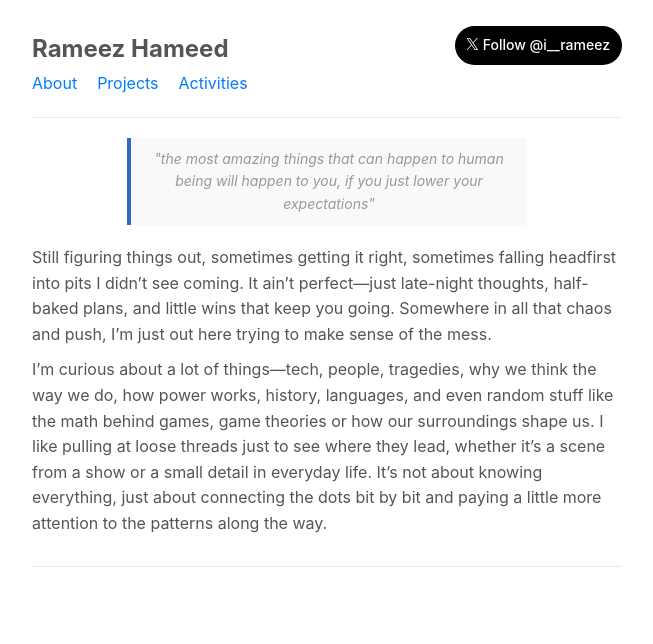
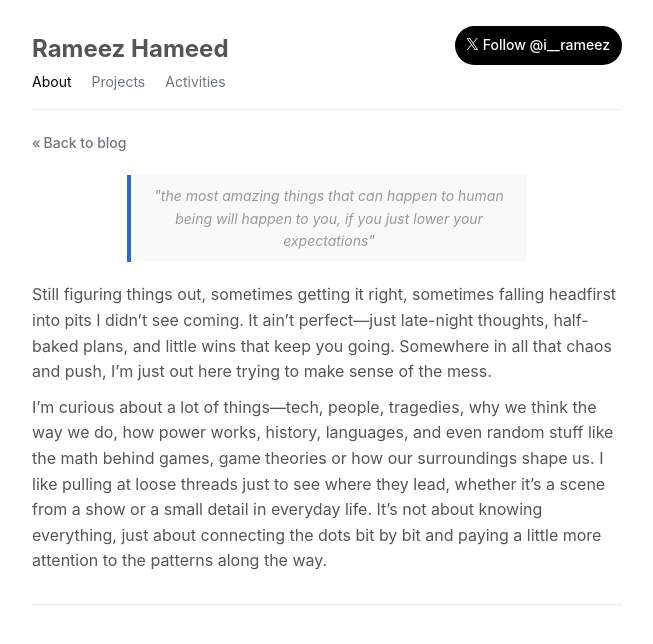
Before and after one commit to rameez012001/rameez, a React (Create React App) app: page /about in a window 1280 px wide. Shown: the top 644 px of the page, without its empty margins (313-966 px from the left). Built offline with nearby package versions, Linux system fonts and the light colour scheme.

Commit message:
refactor: update styles and add skeleton loading components; enhance navigation links

```diff
--- a/src/Components/assets/css/global.css
+++ b/src/Components/assets/css/global.css
@@ -1,3 +1,4 @@
+@charset "UTF-8";
 *,
 *::before,
 *::after {
@@ -28,7 +29,7 @@ body {
 }
 
 a {
-  color: #007bff;
+  color: #6c757d;
   text-decoration: none;
 }
 a:hover, a:focus {
@@ -77,6 +78,63 @@ img {
   }
 }
 
+.skeleton-container {
+  margin: 30px 0;
+}
+@media screen and (max-width: 600px) {
+  .skeleton-container {
+    margin: 20px 0;
+  }
+}
+
+.skeleton-card {
+  height: 20px;
+  margin: 10px 0;
+  background: linear-gradient(90deg, #eee 25%, #ddd 50%, #eee 75%);
+  background-size: 200% 100%;
+  animation: shimmer 3s infinite;
+  border-radius: 4px;
+}
+@media screen and (max-width: 600px) {
+  .skeleton-card {
+    height: 15px;
+    margin: 5px 0;
+  }
+}
+@keyframes shimmer {
+  from {
+    background-position: 200% 0;
+  }
+  to {
+    background-position: -200% 0;
+  }
+}
+
+.back-link-container {
+  margin-bottom: 20px;
+}
+.back-link-container .back-link {
+  display: inline-flex;
+  align-items: center;
+  font-size: 14px;
+  font-weight: 500;
+  color: #6c757d;
+  text-decoration: none;
+}
+.back-link-container .back-link:hover {
+  color: rgb(60.7210300429, 65.7811158798, 70.2789699571);
+}
+.back-link-container .back-link::before {
+  content: "«";
+  margin-right: 3px;
+  font-size: 14px;
+}
+@media screen and (max-width: 600px) {
+  .back-link-container {
+    margin-bottom: 10px;
+  }
+}
+
 #quote {
   font-style: italic;
   max-width: 400px;
@@ -94,7 +152,7 @@ img {
 
 header {
   border-bottom: 1px solid #eaeaea;
-  padding-bottom: 20px;
+  padding-bottom: 15px;
   margin: 20px 0;
 }
 @media screen and (max-width: 600px) {
@@ -110,14 +168,14 @@ header .header-content {
 header .header-content #name {
   margin: 0;
 }
-header .header-content #name a {
+header .header-content a {
   color: #555;
   text-decoration: none;
   font-size: 24px;
   font-weight: bold;
 }
 @media screen and (max-width: 600px) {
-  header .header-content #name a {
+  header .header-content a {
     font-size: 20px;
   }
 }
@@ -166,10 +224,21 @@ header .header-content #name a {
   margin: 0;
   padding: 0;
 }
+.nav-links li {
+  font-size: 14px;
+}
+.nav-links li a {
+  color: #6c757d;
+}
+.nav-links li a.active, .nav-links li a:hover {
+  color: black;
+}
+.nav-links li a:hover, .nav-links li a:focus {
+  text-decoration: none;
+}
 @media screen and (max-width: 600px) {
   .nav-links {
-    gap: 8px;
-    font-size: 14px;
+    gap: 15px;
   }
 }
 
@@ -184,7 +253,8 @@ header .header-content #name a {
 
 .content-header h1 {
   color: #2b6cc2;
-  font-size: 24px;
+  font-size: 20px;
+  font-weight: 400;
 }
 @media screen and (max-width: 600px) {
   .content-header h1 {
@@ -197,27 +267,4 @@ header .header-content #name a {
   text-decoration: underline;
   color: #555;
   margin-bottom: 10px;
-}
-
-.skeleton-card {
-  height: 20px;
-  margin: 10px 0;
-  background: linear-gradient(90deg, #eee 25%, #ddd 50%, #eee 75%);
-  background-size: 200% 100%;
-  animation: shimmer 3s infinite;
-  border-radius: 4px;
-}
-@media screen and (max-width: 600px) {
-  .skeleton-card {
-    height: 15px;
-    margin: 5px 0;
-  }
-}
-@keyframes shimmer {
-  from {
-    background-position: 200% 0;
-  }
-  to {
-    background-position: -200% 0;
-  }
 }/*# sourceMappingURL=global.css.map */
--- a/src/Components/assets/sass/global.sass
+++ b/src/Components/assets/sass/global.sass
@@ -1,7 +1,8 @@
 // Variables
 $font-stack: -apple-system, BlinkMacSystemFont, Roboto, sans-serif
 $primary-color: #555
-$link-color: #007bff
+$header-color: #2b6cc2
+$link-color: #6c757d
 
 // Mixins
 @mixin clearfix
@@ -74,20 +75,58 @@ img
     @media screen and (max-width: 600px)
         font-size: 12px
 
+.skeleton-container
+    margin: 30px 0
+    @media screen and (max-width: 600px)
+        margin: 20px 0
+.skeleton-card
+    height: 20px
+    margin: 10px 0
+    background: linear-gradient(90deg, #eee 25%, #ddd 50%, #eee 75%)
+    background-size: 200% 100%
+    animation: shimmer 3s infinite
+    border-radius: 4px
+    @media screen and (max-width: 600px)
+        height: 15px
+        margin: 5px 0
+    @keyframes shimmer
+        from
+            background-position: 200% 0
+        to
+            background-position: -200% 0
+
+.back-link-container
+    margin-bottom: 20px
+    .back-link
+        display: inline-flex
+        align-items: center
+        font-size: 14px
+        font-weight: 500
+        color: $link-color
+        text-decoration: none
+        &:hover
+            color: darken($link-color, 20%)
+        &::before
+            content: "«"
+            margin-right: 3px
+            font-size: 14px
+    @media screen and (max-width: 600px)
+        margin-bottom: 10px
+
 #quote
     font-style: italic
     max-width: 400px
     text-align: center
     margin: 20px auto
     padding: 10px
-    border-left: 4px solid #2b6cc2
+    border-left: 4px solid $header-color
     background-color: #f9f9f9
     @media screen and (max-width: 600px)
         padding: 5px
 
 header
     border-bottom: 1px solid #eaeaea
-    padding-bottom: 20px
+    padding-bottom: 15px
     margin: 20px 0
     @media screen and (max-width: 600px)
         margin: 10px 0
@@ -97,13 +136,13 @@ header
         align-items: center
         #name
             margin: 0
-            a
-                color: $primary-color
-                text-decoration: none
-                font-size: 24px
-                font-weight: bold
-                @media screen and (max-width: 600px)
-                    font-size: 20px
+        a
+            color: $primary-color
+            text-decoration: none
+            font-size: 24px
+            font-weight: bold
+            @media screen and (max-width: 600px)
+                font-size: 20px
 
 #twitter-btn
     position: relative
@@ -140,9 +179,17 @@ header
     list-style: none
     margin: 0
     padding: 0
+    li
+        font-size: 14px
+        a
+            color: $link-color
+            &.active,&:hover
+                color: darken($link-color, 50%)
+            &:hover,
+            &:focus
+                text-decoration: none
     @media screen and (max-width: 600px)
-        gap: 8px
-        font-size: 14px
+        gap: 15px
 
 .content-container
     border-bottom: 1px solid #eaeaea
@@ -153,8 +200,9 @@ header
             list-style: inside
 .content-header
     h1
-        color: #2b6cc2
-        font-size: 24px
+        color: $header-color
+        font-size: 20px
+        font-weight: 400
         @media screen and (max-width: 600px)
             font-size: 18px
 
@@ -164,19 +212,3 @@ header
         text-decoration: underline
         color: $primary-color
         margin-bottom: 10px
-
-.skeleton-card
-    height: 20px
-    margin: 10px 0
-    background: linear-gradient(90deg, #eee 25%, #ddd 50%, #eee 75%)
-    background-size: 200% 100%
-    animation: shimmer 3s infinite
-    border-radius: 4px
-    @media screen and (max-width: 600px)
-        height: 15px
-        margin: 5px 0
-    @keyframes shimmer
-        from
-            background-position: 200% 0
-        to
-            background-position: -200% 0
--- a/src/Components/jsx/About.js
+++ b/src/Components/jsx/About.js
@@ -1,9 +1,15 @@
 import React from "react";
 import { about } from "../assets/data/data";
+import { Link } from "react-router-dom";
 
 export default function About() {
   return (
-    <div>
+    <div className="about">
+      <div className="back-link-container">
+        <Link to="/" className="back-link">
+          Back to blog
+        </Link>
+      </div>
       <div className="content-container">
         <div className="content-header">
           <p id="quote">
--- a/src/Components/jsx/Activities.js
+++ b/src/Components/jsx/Activities.js
@@ -1,7 +1,13 @@
+import { Link } from "react-router-dom";
 import { reads, articles, websites } from "../assets/data/data";
 function Activities() {
   return (
     <div className="activities">
+      <div className="back-link-container">
+        <Link to="/" className="back-link">
+          Back to blog
+        </Link>
+      </div>
       <div className="content-container">
         <div className="content-header">
           <h1>Reads</h1>
--- a/src/Components/jsx/Home.js
+++ b/src/Components/jsx/Home.js
@@ -24,11 +24,16 @@ function Home() {
 
   return (
     <div className="home">
-      {loading
-        ? Array(10)
+      {loading ? (
+        <div className="skeleton-container">
+          {Array(10)
             .fill(0)
-            .map((_, i) => <div key={i} className="skeleton-card"></div>)
-        : blog.map((post) => (
+            .map((_, i) => (
+              <div key={i} className="skeleton-card"></div>
+            ))}
+        </div>
+      ) : (
+        blog.map((post) => (
           <div key={post.id} className="content-container">
             <div className="content-header">
               <span className="date">
@@ -48,7 +53,8 @@ function Home() {
               ))}
             </div>
           </div>
-          ))}
+        ))
+      )}
     </div>
   );
 }
--- a/src/Components/jsx/Navigation.js
+++ b/src/Components/jsx/Navigation.js
@@ -1,16 +1,37 @@
-import React from 'react'
-import { Link } from 'react-router-dom';
+import React from "react";
+import { NavLink } from "react-router-dom";
 
 function Navigation() {
-return (
-    <nav className='navigation'>
-        <ul className="nav-links">
-            <li><Link to="/about">About</Link></li>
-            <li><Link to="/projects">Projects</Link></li>
-            <li><Link to="/activities">Activities</Link></li>
-        </ul>
+  return (
+    <nav className="navigation">
+      <ul className="nav-links">
+        <li>
+          <NavLink
+            to="/about"
+            className={({ isActive }) => (isActive ? "active" : undefined)}
+          >
+            About
+          </NavLink>
+        </li>
+        <li>
+          <NavLink
+            to="/projects"
+            className={({ isActive }) => (isActive ? "active" : undefined)}
+          >
+            Projects
+          </NavLink>
+        </li>
+        <li>
+          <NavLink
+            to="/activities"
+            className={({ isActive }) => (isActive ? "active" : undefined)}
+          >
+            Activities
+          </NavLink>
+        </li>
+      </ul>
     </nav>
-)
+  );
 }
 
-export default Navigation
+export default Navigation;
--- a/src/Components/jsx/Project.js
+++ b/src/Components/jsx/Project.js
@@ -1,8 +1,14 @@
 import React from "react";
+import { Link } from "react-router-dom";
 
 function Project() {
   return (
-    <div>
+    <div className="project">
+      <div className="back-link-container">
+        <Link to="/" className="back-link">
+          Back to blog
+        </Link>
+      </div>
       <div className="content-container">
         <div className="content-header">
           <h1>Projects</h1>
@@ -12,7 +18,9 @@ function Project() {
             Codes I have typed and things I have built.
           </p>
           <ul>
-            <i>soon to be updated</i>
+            <p>
+              <i>soon to be updated</i>
+            </p>
           </ul>
         </div>
       </div>
```
Also changed, not shown: 1 other file (tests, documents, lock files or other folders). Lines whose indentation alone changed are shown as unchanged.
